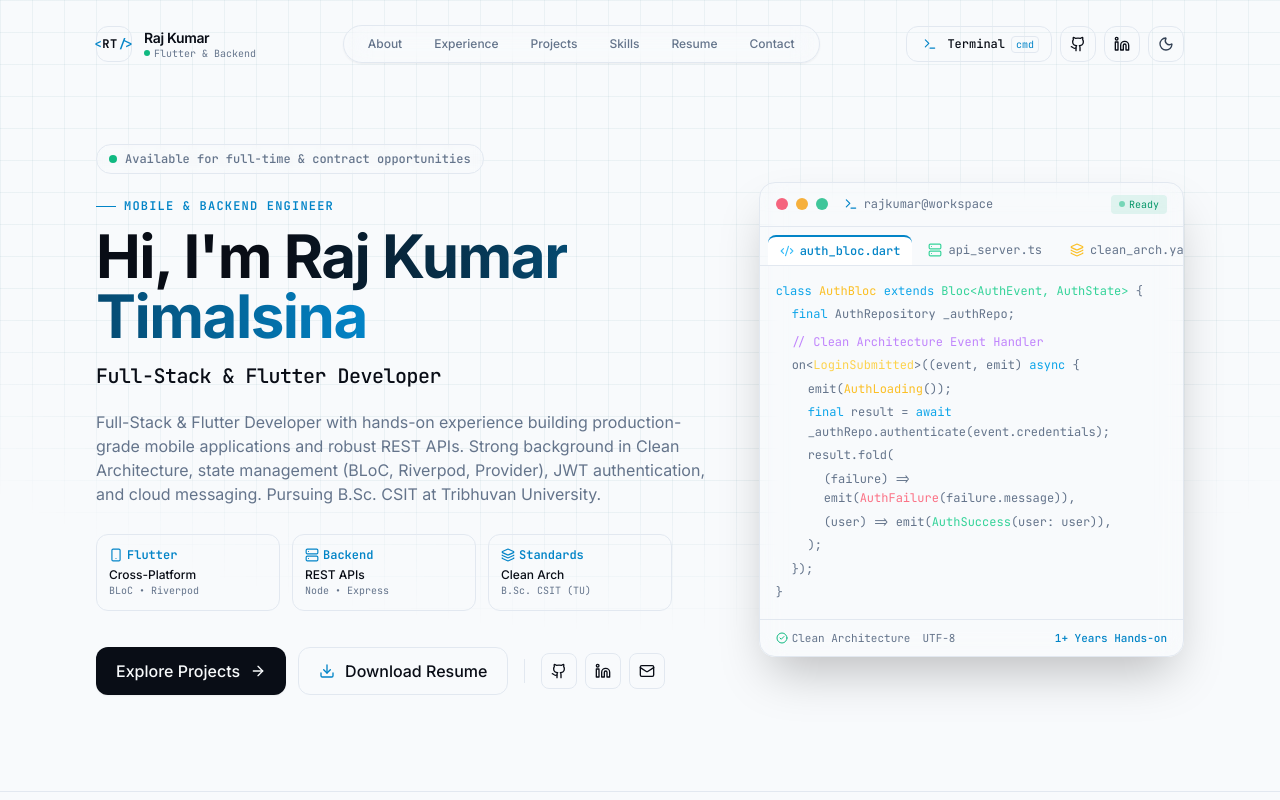
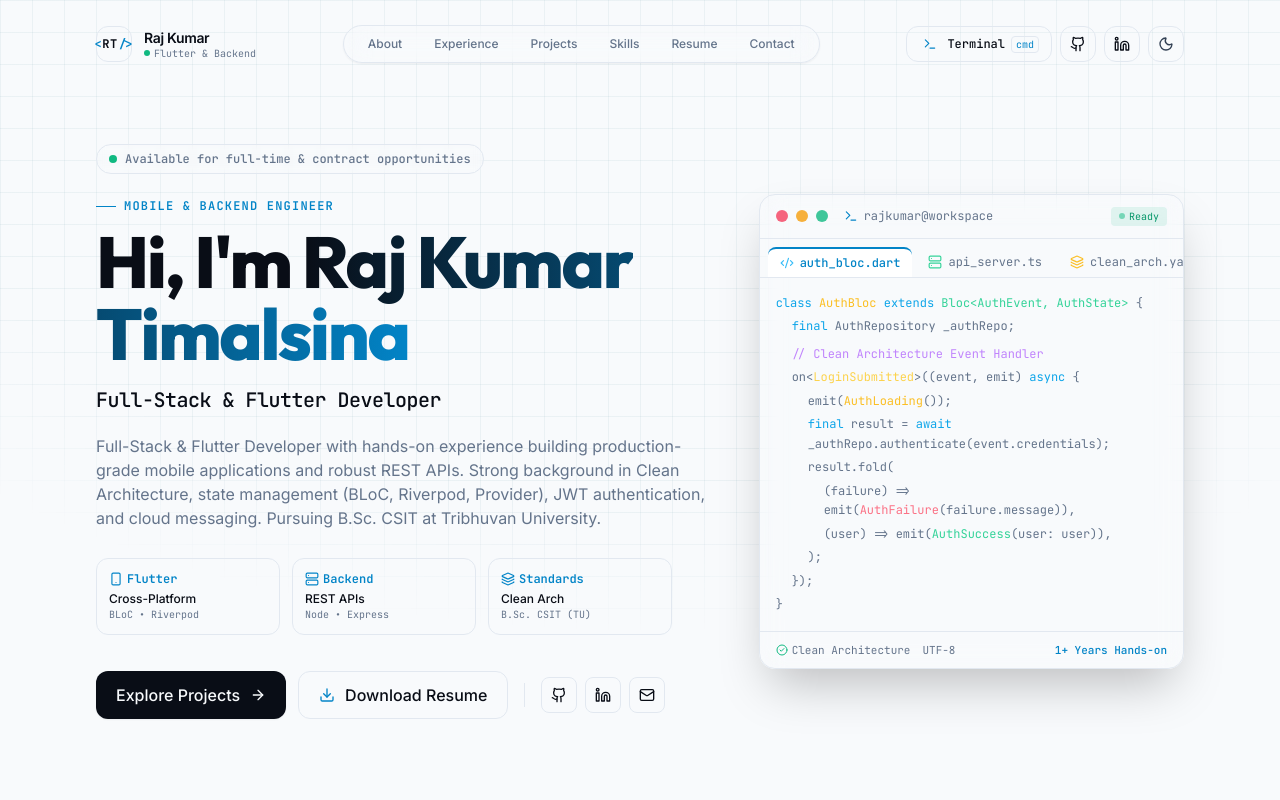
Before and after one commit to irajkumarr/irajkumarr.github.io, a Next.js app: page / in a window 1280 px wide. Shown: the top 800 px of the page. Built offline with nearby package versions, Linux system fonts and the light colour scheme.

Commit message:
feat: add Outfit font to layout and update Hero component styles for improved typography

```diff
--- a/src/app/layout.tsx
+++ b/src/app/layout.tsx
@@ -1,5 +1,5 @@
 import type { Metadata, Viewport } from "next";
-import { Inter, JetBrains_Mono } from "next/font/google";
+import { Inter, JetBrains_Mono, Outfit } from "next/font/google";
 import "./globals.css";
 import { ThemeProvider } from "@/components/theme/ThemeProvider";
 import { Navbar } from "@/components/layout/Navbar";
@@ -15,6 +15,12 @@ const inter = Inter({
 const jetbrainsMono = JetBrains_Mono({
   subsets: ["latin"],
   variable: "--font-jetbrains",
+  display: "swap",
+});
+
+const outfit = Outfit({
+  subsets: ["latin"],
+  variable: "--font-outfit",
   display: "swap",
 });
 
@@ -109,7 +115,7 @@ export default function RootLayout({
     <html
       lang="en"
       suppressHydrationWarning
-      className={`${inter.variable} ${jetbrainsMono.variable}`}
+      className={`${inter.variable} ${jetbrainsMono.variable} ${outfit.variable}`}
     >
       <body className="min-h-screen font-sans bg-background text-foreground antialiased selection:bg-accent selection:text-accent-foreground flex flex-col relative overflow-x-hidden">
         <ThemeProvider
--- a/src/components/sections/Hero.tsx
+++ b/src/components/sections/Hero.tsx
@@ -50,9 +50,9 @@ export function Hero() {
                 <span>Mobile & Backend Engineer</span>
               </div>
 
-              <h1 className="text-4xl sm:text-5xl lg:text-6xl font-bold tracking-tight text-foreground leading-[1.1]">
+              <h1 className="font-display text-4xl sm:text-6xl lg:text-7xl font-extrabold tracking-[-0.03em] text-foreground leading-[1.08]">
                 Hi, I&apos;m{" "}
-                <span className="text-transparent bg-clip-text bg-gradient-to-r from-foreground via-foreground/90 to-accent">
+                <span className="text-transparent bg-clip-text bg-gradient-to-r from-foreground via-foreground/90 to-accent drop-shadow-xs">
                   {PORTFOLIO_DATA.personal.name}
                 </span>
               </h1>
--- a/tailwind.config.ts
+++ b/tailwind.config.ts
@@ -29,6 +29,7 @@ const config: Config = {
       },
       fontFamily: {
         sans: ["var(--font-inter)", "system-ui", "-apple-system", "sans-serif"],
+        display: ["var(--font-outfit)", "var(--font-inter)", "system-ui", "-apple-system", "sans-serif"],
         mono: ["var(--font-jetbrains)", "ui-monospace", "SFMono-Regular", "Menlo", "monospace"],
       },
       boxShadow: {
```
